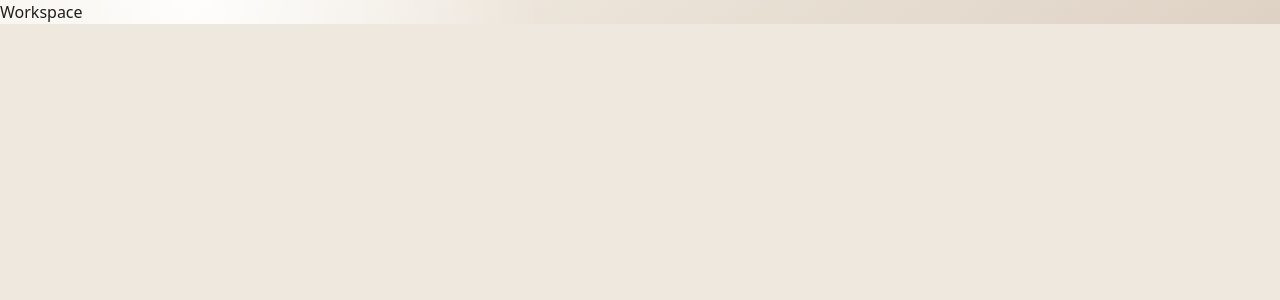
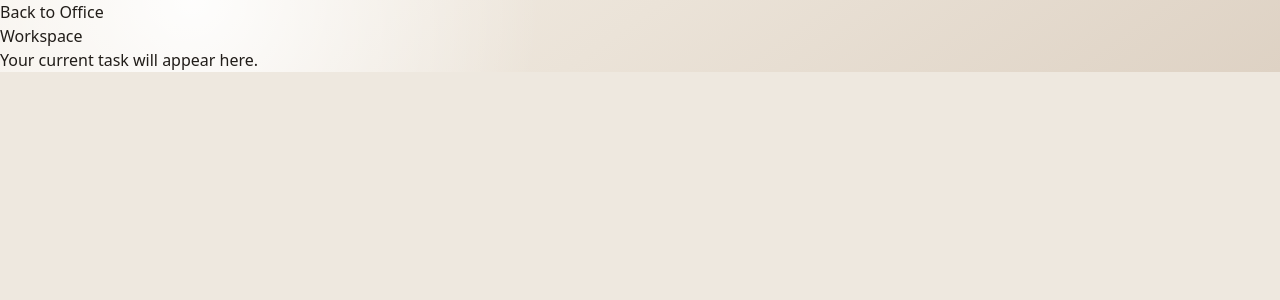
Before and after one commit to benlengrey-pixel/smiling-monad-prototype, a Next.js app: page /workspace in a window 1280 px wide. Shown: the top 300 px of the page. Built offline with nearby package versions, Linux system fonts and the light colour scheme.

Commit message:
Add basic Workspace shell

```diff
--- a/app/workspace/page.tsx
+++ b/app/workspace/page.tsx
@@ -1,3 +1,16 @@
+import Link from "next/link";
+
 export default function WorkspacePage() {
-  return <main>Workspace</main>;
+  return (
+    <main>
+      <header>
+        <Link href="/">Back to Office</Link>
+      </header>
+
+      <section>
+        <h1>Workspace</h1>
+        <p>Your current task will appear here.</p>
+      </section>
+    </main>
+  );
 }
```
